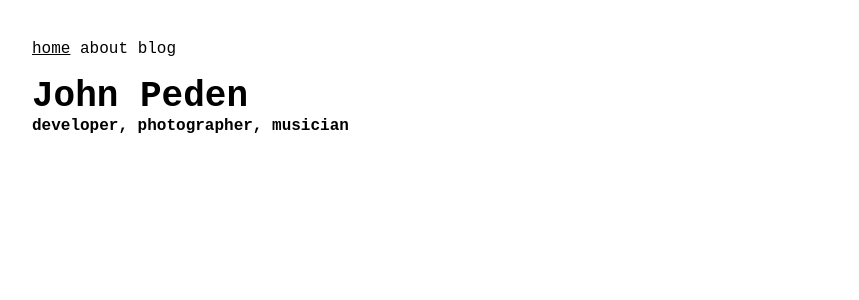
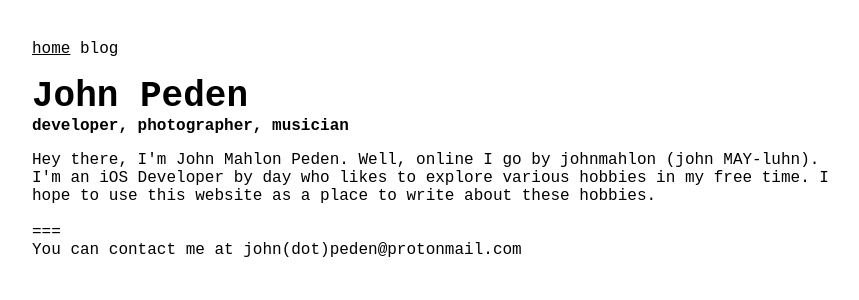
Before and after one commit to johnmahlon/johnmahlon.github.io, a Jekyll site: the page built from index.html, in a window 1280 px wide. Shown: the top 300 px of the page, without its empty margins (8-867 px from the left). Built offline with Jekyll 4.4.1, drawn with Linux system fonts in a browser that asks for light colours.

Commit message:
Updates home page

```diff
--- a/_data/navigation.yml
+++ b/_data/navigation.yml
@@ -1,6 +1,4 @@
 - name: home
   link: /
-- name: about
-  link: /about.html
 - name: blog
   link: /blog.html
--- a/_sass/main.scss
+++ b/_sass/main.scss
@@ -19,3 +19,7 @@ a, a:hover, a:visited, a:active {
     font-weight: 600;
     padding-top: 0.5em;
 }
+
+p {
+    max-width: 50em;
+}
--- a/index.html
+++ b/index.html
@@ -3,6 +3,12 @@ title: ~johnmahlon
 ---
 <div class="header">John Peden</div>
 <b>developer, photographer, musician</b>
+
 <p>
+    Hey there, I'm John Mahlon Peden. Well, online I go by johnmahlon (john MAY-luhn).
 
+    I'm an iOS Developer by day who likes to explore various hobbies in my free time. I hope to use this website as a place to write about these hobbies.
+
+</br></br>===</br>
+    You can contact me at john(dot)peden@protonmail.com
 </p>
```
